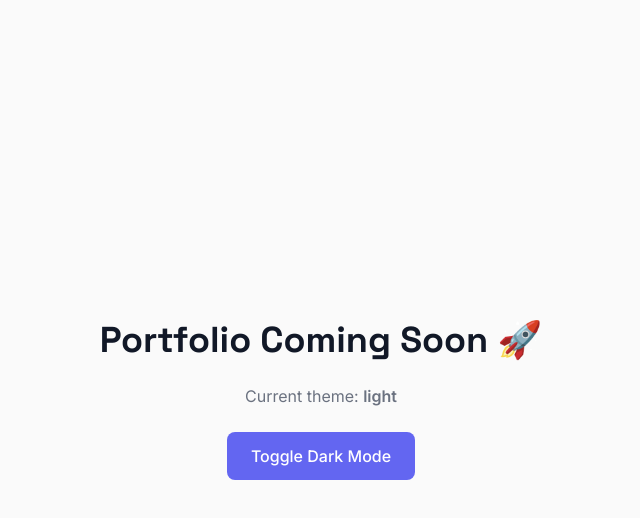
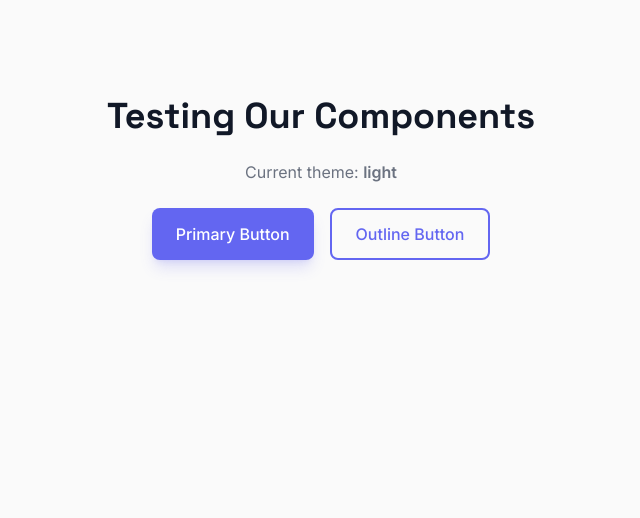
Before and after one commit to Ozoigbo-Sarah/portfolio-website, a React (Vite) app: page / in a window 1280 px wide. Shown: the top 518 px of the page, without its empty margins (319-959 px from the left). Built offline with nearby package versions, Linux system fonts and the light colour scheme.

Commit message:
Add reusable Button, Container, and Section components

```diff
--- a/src/App.jsx
+++ b/src/App.jsx
@@ -1,24 +1,26 @@
 import { useTheme } from './context/ThemeContext'
+import Button from './components/Button'
+import Section from './components/Section'
 
 function App() {
   const { theme, toggleTheme } = useTheme()
 
   return (
     <div className="min-h-screen bg-bg-light dark:bg-bg-dark text-text-light dark:text-text-dark transition-colors">
-      <div className="flex flex-col items-center justify-center min-h-screen gap-6">
-        <h1 className="text-4xl font-bold">
-          Portfolio Coming Soon 🚀
-        </h1>
-        <p className="text-muted-light dark:text-muted-dark">
-          Current theme: <span className="font-semibold">{theme}</span>
-        </p>
-        <button
-          onClick={toggleTheme}
-          className="px-6 py-3 rounded-lg bg-primary dark:bg-primary-dark text-white font-medium hover:opacity-90 transition"
-        >
-          Toggle {theme === 'dark' ? 'Light' : 'Dark'} Mode
-        </button>
-      </div>
+      <Section id="test">
+        <div className="flex flex-col items-center gap-6 text-center">
+          <h1 className="text-4xl font-bold">Testing Our Components</h1>
+          <p className="text-muted-light dark:text-muted-dark">
+            Current theme: <span className="font-semibold">{theme}</span>
+          </p>
+          <div className="flex gap-4">
+            <Button onClick={toggleTheme}>Primary Button</Button>
+            <Button variant="outline" onClick={toggleTheme}>
+              Outline Button
+            </Button>
+          </div>
+        </div>
+      </Section>
     </div>
   )
 }
--- /dev/null
+++ b/src/components/Button.jsx
@@ -0,0 +1,29 @@
+function Button({ children, variant = 'primary', onClick, href, className = '', ...props }) {
+  const baseStyles =
+    'inline-flex items-center justify-center px-6 py-3 rounded-lg font-medium transition-all duration-300 cursor-pointer'
+
+  const variants = {
+    primary:
+      'bg-primary dark:bg-primary-dark text-white hover:opacity-90 hover:scale-105 shadow-lg shadow-primary/20',
+    outline:
+      'border-2 border-primary dark:border-primary-dark text-primary dark:text-primary-dark hover:bg-primary dark:hover:bg-primary-dark hover:text-white',
+  }
+
+  const combinedStyles = `${baseStyles} ${variants[variant]} ${className}`
+
+  if (href) {
+    return (
+      <a href={href} className={combinedStyles} {...props}>
+        {children}
+      </a>
+    )
+  }
+
+  return (
+    <button onClick={onClick} className={combinedStyles} {...props}>
+      {children}
+    </button>
+  )
+}
+
+export default Button
--- /dev/null
+++ b/src/components/Container.jsx
@@ -0,0 +1,9 @@
+function Container({ children, className = '' }) {
+  return (
+    <div className={`w-full max-w-7xl mx-auto px-4 sm:px-6 lg:px-8 ${className}`}>
+      {children}
+    </div>
+  )
+}
+
+export default Container
--- /dev/null
+++ b/src/components/Section.jsx
@@ -0,0 +1,11 @@
+import Container from './Container'
+
+function Section({ children, id, className = '', containerClassName = '' }) {
+  return (
+    <section id={id} className={`py-16 md:py-24 ${className}`}>
+      <Container className={containerClassName}>{children}</Container>
+    </section>
+  )
+}
+
+export default Section
```
